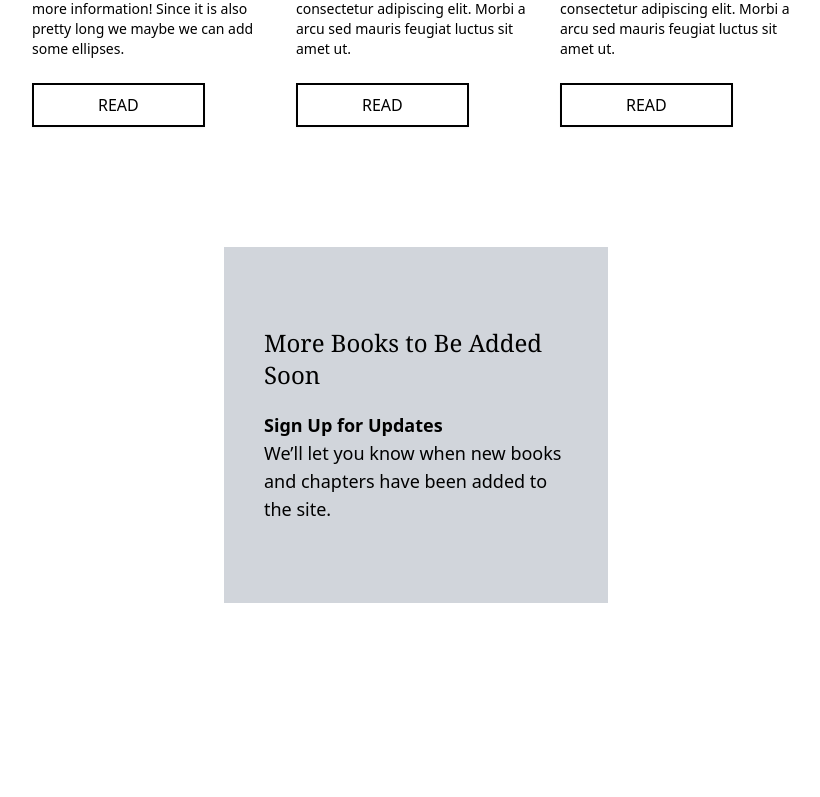
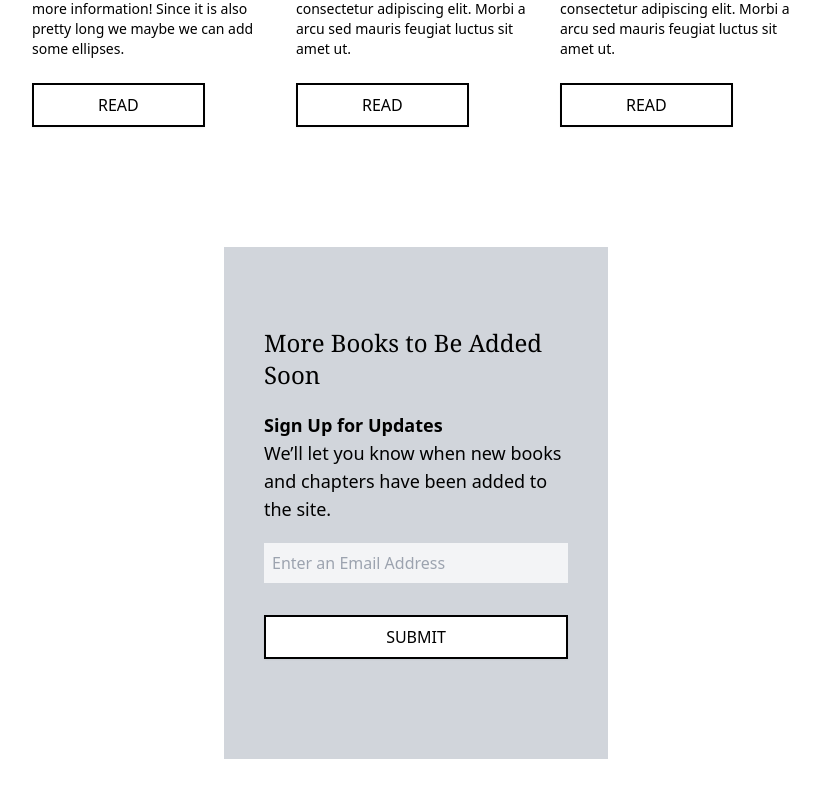
Before and after one commit to dsomel21/wireframe-spg-2.0, a Next.js app: page /all-books in a window 1280 px wide. Shown: the part 1125-1922 px from the top of the page, without its empty margins (224-1044 px from the left). Before the commit the page ends 1808 px from the top, so only its background shows below. Built offline with nearby package versions, Linux system fonts and the light colour scheme.

Commit message:
AllBooks page is good

```diff
--- a/pages/all-books.tsx
+++ b/pages/all-books.tsx
@@ -132,6 +132,20 @@ function AllBooks() {
                   to the site.
                 </p>
               </div>
+
+              <form action="#" className="mt-5 flex flex-col gap-3">
+                <input
+                  type="text"
+                  placeholder="Enter an Email Address"
+                  className="bg-gray-100 p-2"
+                />
+                <button
+                  type="submit"
+                  className="bg-white border-2 uppercase border-black shadow-sm px-16 py-2 my-5 hover:shadow-md transition-all"
+                >
+                  Submit
+                </button>
+              </form>
             </div>
           </div>
         </div>
```
